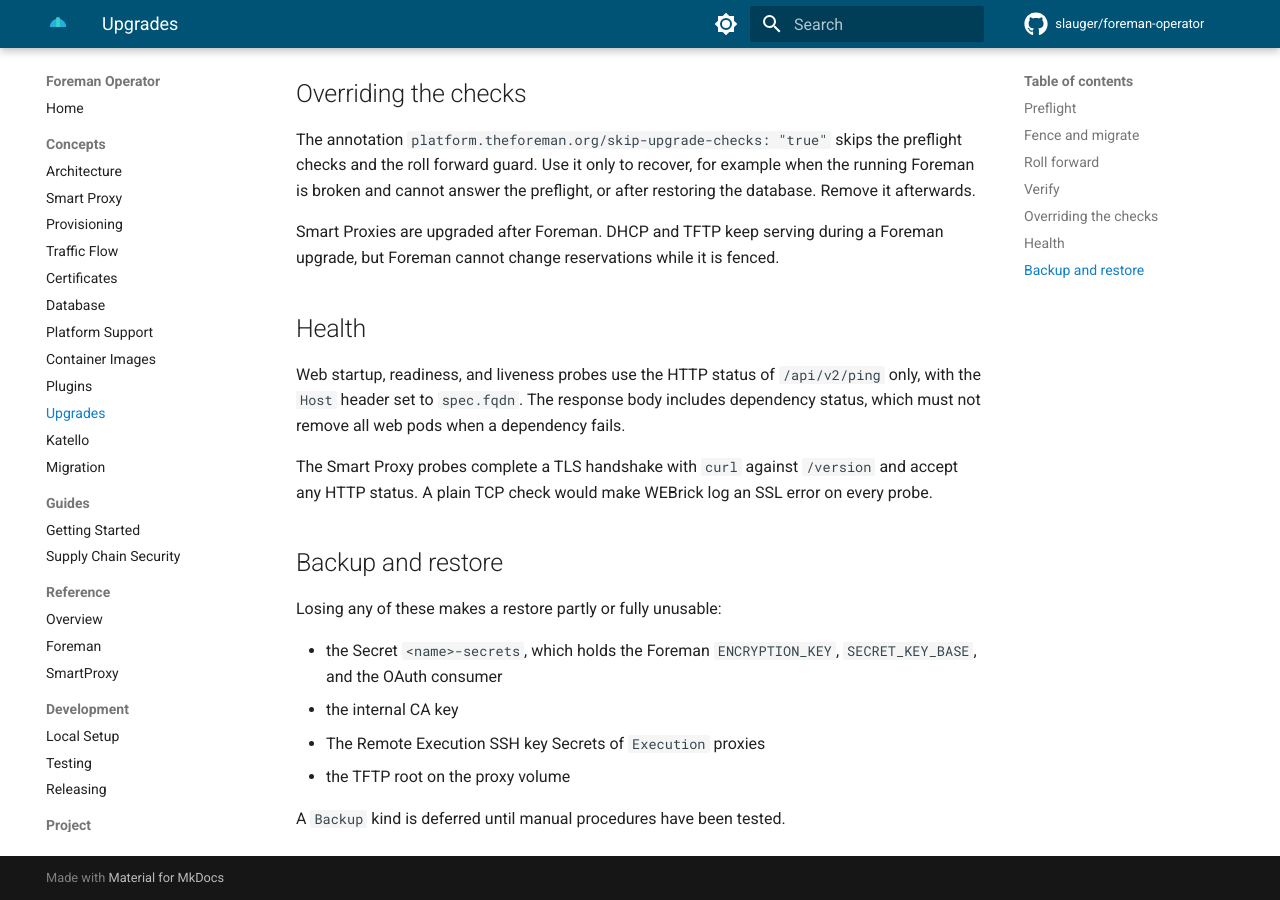
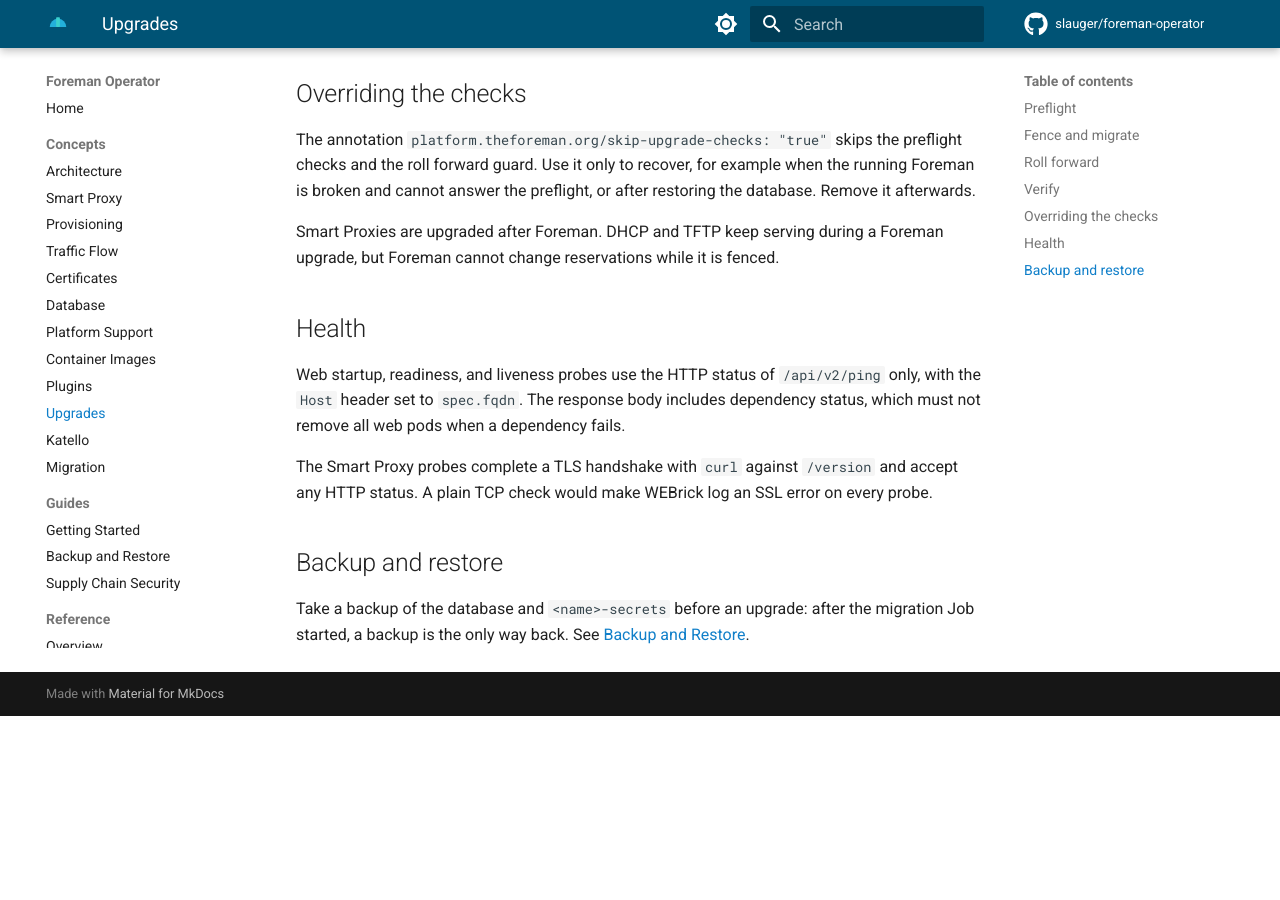
Before and after one commit to slauger/foreman-operator, an MkDocs documentation site: the page built from docs/concepts/upgrades.md, in a window 1280 px wide and 900 px high, scrolled down 2940 px. Built offline with MkDocs 1.6.1 and Material for MkDocs 9.7.7, drawn with Linux system fonts in a browser that asks for light colours; comment, search, counter and statistics services are not loaded; after the commit the page ends 3656 px from its top, so only the background shows below that.

Commit message:
feat: document backup and restore and drill the restore order (#41)
* feat: document backup and restore and drill the restore order

The new guide lists what to back up, recommends the CloudNativePG backups,
and defines the restore order: secrets before the Foreman, then the database,
then the resources. tests/e2e/restore.sh dumps the database and the Foreman
secrets, deletes them with the Foreman and the proxy, restores them in that
order, and checks the data, an encrypted column, and the adopted proxy
registration. The lifecycle drills share tests/e2e/lib.sh.

Closes #32

* test: read the LDAP password of the restore drill without the taxonomy scope

```diff
--- a/docs/concepts/upgrades.md
+++ b/docs/concepts/upgrades.md
@@ -69,11 +69,4 @@ The Smart Proxy probes complete a TLS handshake with `curl` against `/version` a
 
 ## Backup and restore
 
-Losing any of these makes a restore partly or fully unusable:
-
-- the Secret `<name>-secrets`, which holds the Foreman `ENCRYPTION_KEY`, `SECRET_KEY_BASE`, and the OAuth consumer
-- the internal CA key
-- The Remote Execution SSH key Secrets of `Execution` proxies
-- the TFTP root on the proxy volume
-
-A `Backup` kind is deferred until manual procedures have been tested.
+Take a backup of the database and `<name>-secrets` before an upgrade: after the migration Job started, a backup is the only way back. See [Backup and Restore](../guides/backup-restore.md).
--- a/mkdocs.yml
+++ b/mkdocs.yml
@@ -75,6 +75,7 @@ nav:
       - Migration: concepts/migration.md
   - Guides:
       - Getting Started: guides/getting-started.md
+      - Backup and Restore: guides/backup-restore.md
       - Supply Chain Security: guides/supply-chain-security.md
   - Reference:
       - Overview: reference/index.md
```
Also changed, not shown: docs/development/testing.md (+4 -0 lines), docs/guides/backup-restore.md (added, +54 -0 lines), docs/roadmap.md (+1 -1 lines), 3 other files.
